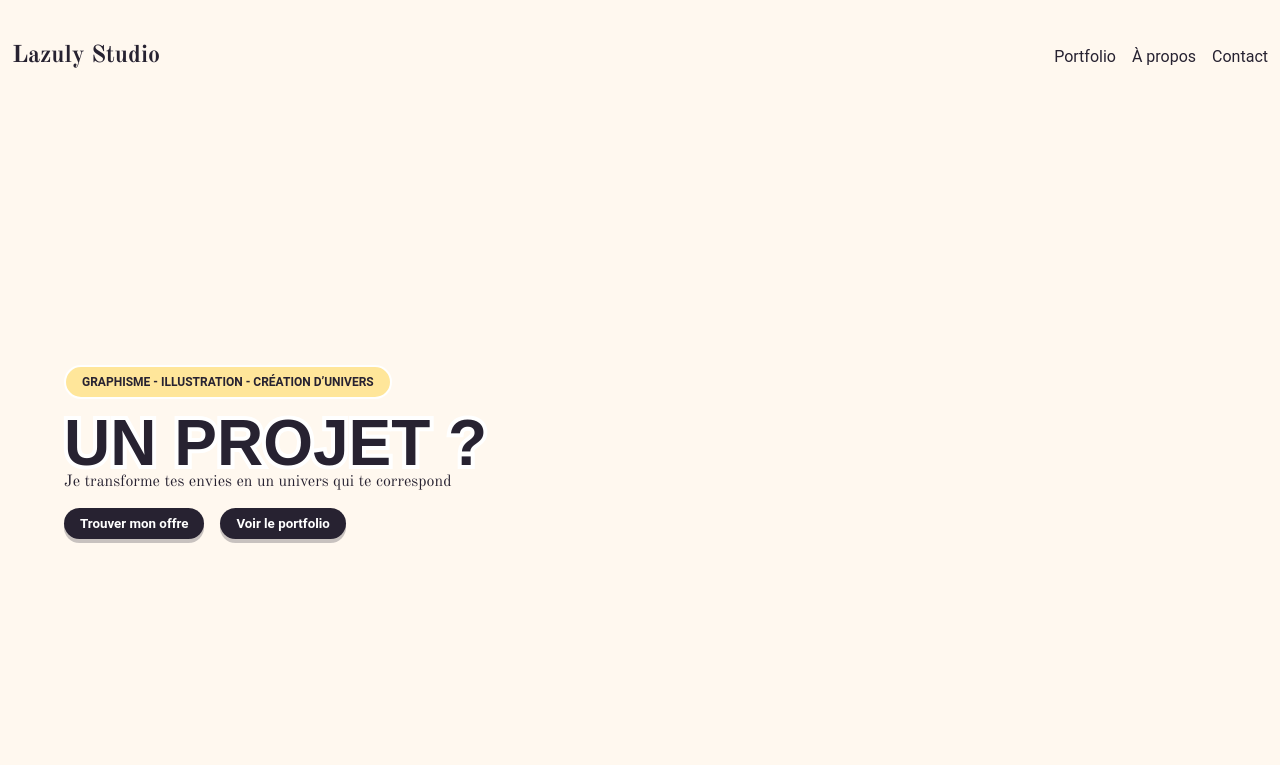
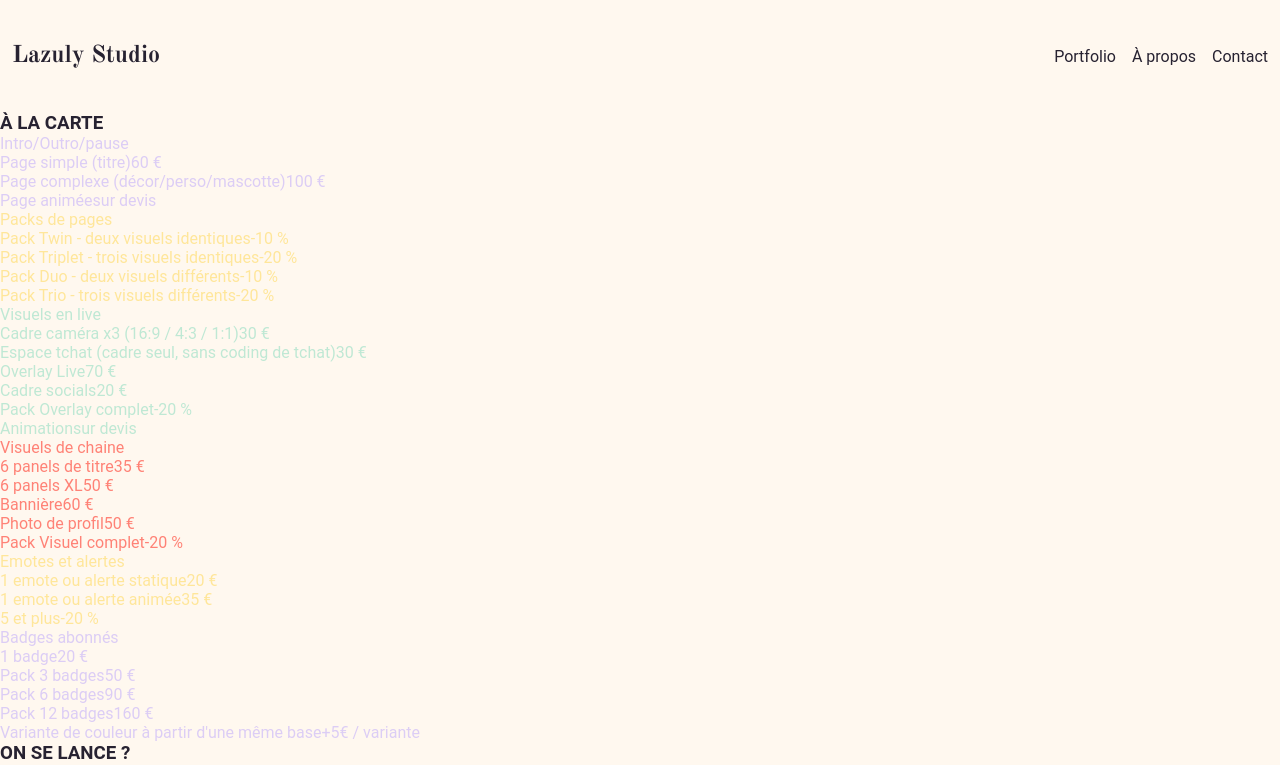
Before and after one commit to Vaganuki/LazuliStudio, a React (Vite) app: page / in a window 1280 px wide. Shown: the top 765 px of the page. Built offline with nearby package versions, Linux system fonts and the light colour scheme; a web font is replaced by a local one.

Commit message:
(dev): welp, added types, refactored stuff, and prepared the pricing pages

```diff
--- /dev/null
+++ b/src/@types/colors.d.ts
@@ -0,0 +1 @@
+export type AssetColor = 'lilac' | 'beige' | 'salmon' | 'green' | 'white' | 'yellow';
--- /dev/null
+++ b/src/@types/faq.d.ts
@@ -0,0 +1,4 @@
+export interface FAQ{
+    question: string;
+    answer: string;
+}
--- a/src/App.tsx
+++ b/src/App.tsx
@@ -1,14 +1,15 @@
 import './App.css'
 import {Footer} from "./components/core/footer/Footer.tsx";
 import {NavBar} from "./components/core/nav-bar/NavBar.tsx";
-import {Homepage} from "./components/homepage/Homepage.tsx";
+// import {Homepage} from "./components/homepage/Homepage.tsx";
+import {StreamingPricing} from "./components/pricing/streaming/StreamingPricing.tsx";
 
 function App() {
 
     return (
         <>
             <NavBar/>
-            <Homepage/>
+            <StreamingPricing/>
             <Footer/>
         </>
     )
--- a/src/components/homepage/hot_offers/HotOffers.tsx
+++ b/src/components/homepage/hot_offers/HotOffers.tsx
@@ -1,8 +1,9 @@
 import './hot_offers.scss';
+import type {AssetColor} from "../../../@types/colors";
 
 interface Offers {
     category: string;
-    color: 'lilac' | 'beige' | 'salmon' | 'green' | 'white' | 'yellow';
+    color: AssetColor;
     name: string;
     price: number;
     description: string;
--- a/src/components/homepage/trusted/Trusted.tsx
+++ b/src/components/homepage/trusted/Trusted.tsx
@@ -1,11 +1,12 @@
 import './trusted.scss'
+import type {AssetColor} from "../../../@types/colors";
 
 interface TrustedItem {
     category: string;
     title: string;
     description: string;
-    mainColor:  'lilac' | 'beige' | 'salmon' | 'green' | 'white' | 'yellow';
-    secondaryColor:  'lilac' | 'beige' | 'salmon' | 'green' | 'white' | 'yellow';
+    mainColor:  AssetColor;
+    secondaryColor:  AssetColor;
 }
 
 export function Trusted() {
--- /dev/null
+++ b/src/components/pricing/FAQ.tsx
@@ -0,0 +1,19 @@
+import type {FAQ} from "../../@types/faq";
+
+export interface FAQProps {
+    title?: string;
+    content: FAQ[];
+}
+
+export function FAQ({title, content}: FAQProps) {
+
+
+    return (
+        <div className={`FAQ${title ? `FAQ${title}` : ''}`}>
+            <h3>FAQ {title ? title : ''}</h3>
+            {content.map((QA , i) => (
+                <div key={i}><span>{QA.question}</span><span>{QA.answer}</span></div>
+            ))}
+        </div>
+    )
+}
--- /dev/null
+++ b/src/components/pricing/Launch.tsx
@@ -0,0 +1,11 @@
+export function Launch() {
+    return(
+        <div>
+            <div>
+                <h3>ON SE LANCE ?</h3>
+                <p>Remplis ce petit questionnaire pour m'aiguiller sur tes envies et besoins ! Tu recevras ensuite dans ta boite e-mail un devis tout chaud.</p>
+            </div>
+            <button>Remplir le questionnaire</button>
+        </div>
+    )
+}
--- /dev/null
+++ b/src/components/pricing/streaming/StreamingPricing.tsx
@@ -0,0 +1,183 @@
+import type {PricingGroup} from "../../../@types/pricing";
+import {FAQ, type FAQProps} from "../FAQ.tsx";
+import {Launch} from "../Launch.tsx";
+import type {MainOffer} from "../../../@types/mainOffer";
+
+export function StreamingPricing(){
+
+    const menu: PricingGroup[] = [
+        {
+            title: 'Intro/Outro/pause',
+            items: [
+                {content: 'Page simple (titre)', price: '60 €'},
+                {content: 'Page complexe (décor/perso/mascotte)', price: '100 €'},
+                {content: 'Page animée', price: 'sur devis'},
+            ],
+            headerColor: 'lilac',
+        },
+        {
+            title: 'Packs de pages',
+            items: [
+                {content: 'Pack Twin - deux visuels identiques', price: '-10 %'},
+                {content: 'Pack Triplet - trois visuels identiques', price: '-20 %'},
+                {content: 'Pack Duo - deux visuels différents', price: '-10 %'},
+                {content: 'Pack Trio - trois visuels différents', price: '-20 %'},
+            ],
+            headerColor: 'yellow',
+        },
+        {
+            title: 'Visuels en live',
+            items: [
+                {content: 'Cadre caméra x3 (16:9 / 4:3 / 1:1)', price: '30 €'},
+                {content: 'Espace tchat (cadre seul, sans coding de tchat)', price: '30 €'},
+                {content: 'Overlay Live', price: '70 €'},
+                {content: 'Cadre socials', price: '20 €'},
+                {content: 'Pack Overlay complet', price: '-20 %'},
+                {content: 'Animation', price: 'sur devis'},
+            ],
+            headerColor: 'green',
+        },
+        {
+            title: 'Visuels de chaine',
+            items: [
+                {content: '6 panels de titre', price: '35 €'},
+                {content: '6 panels XL', price: '50 €'},
+                {content: 'Bannière', price: '60 €'},
+                {content: 'Photo de profil', price: '50 €'},
+                {content: 'Pack Visuel complet', price: '-20 %'},
+            ],
+            headerColor: 'salmon',
+        },
+        {
+            title: 'Emotes et alertes',
+            items: [
+                {content: '1 emote ou alerte statique', price: '20 €'},
+                {content: '1 emote ou alerte animée', price: '35 €'},
+                {content: '5 et plus', price: '-20 %'},
+            ],
+            headerColor: 'yellow',
+        },
+        {
+            title: 'Badges abonnés',
+            items: [
+                {content: '1 badge', price: '20 €'},
+                {content: 'Pack 3 badges', price: '50 €'},
+                {content: 'Pack 6 badges', price: '90 €'},
+                {content: 'Pack 12 badges', price: '160 €'},
+                {content: 'Variante de couleur à partir d\'une même base', price: '+5€ / variante'},
+            ],
+            headerColor: 'lilac',
+        },
+    ]
+
+    const streamingOffers : MainOffer[] = [
+        {
+            title:'Pack débutant',
+            price:'dès 400 €',
+            content:[
+                'Intro / Outro identiques',
+                'Overlay live',
+                'Cadre caméra',
+                'Espace tchat',
+                'Cadre socials',
+                'Panels',
+                'Bannière',
+                'Photo de profil',
+                '3 emotes statiques',
+                '2 alertes statiques',
+            ],
+            headerColor: 'yellow',
+        },
+        {
+            title:'Pack Essentiel',
+            price:'dès 650 €',
+            content:[
+                'Intro / Outro / Pause identiques',
+                'Overlay live',
+                'Cadre caméra',
+                'Espace tchat',
+                'Cadre socials',
+                'Panels',
+                'Bannière',
+                'Photo de profil',
+                '5 emotes statiques',
+                '4 alertes statiques',
+                '6 badges abonnés identiques, couleurs différentes',
+            ],
+            headerColor: 'green',
+        },
+        {
+            title:'Pack Pro',
+            price:'dès 820 €',
+            content:[
+                'Intro / Outro / Pause différents',
+                'Overlay live',
+                'Cadre caméra',
+                'Espace tchat',
+                'Cadre socials',
+                'Panels',
+                'Bannière',
+                'Photo de profil',
+                '8 emotes: 4 statiques + 4 animées',
+                '6 alertes animées',
+                '6 badges abonnés différents',
+            ],
+            headerColor: 'lilac',
+        },
+        {
+            title:'Pack Ultime',
+            price:'dès 1090 €',
+            content:[
+                'Intro / Outro / Pause différents',
+                'Overlay live',
+                'Cadre caméra',
+                'Espace tchat',
+                'Cadre socials',
+                'Panels',
+                'Bannière',
+                'Photo de profil',
+                'Pack Overlay Complet',
+                '10 emotes: 5 statiques + 5 animées',
+                '8 alertes animées',
+                '12 badges abonnés différents',
+                'offer: écran offline et mascotte'
+            ],
+            headerColor: 'salmon',
+        },
+    ];
+
+    const streamFAQ : FAQProps = {
+        title: 'streaming',
+        content: [
+            {question:'Quels sont les délais ?', answer:'Ils dépendent du volume et de l’animation. Le planning précis est confirmé après le questionnaire et le devis.'},
+            {question:'Combien de révisions sont prévues ?', answer:'Le nombre de séries de retours est précisé au devis selon le périmètre retenu.'},
+            {question:'Quels fichiers vais-je recevoir ?', answer:'Des fichiers optimisés pour leur usage : PNG, GIF ou formats vidéo selon les éléments statiques et animés.'},
+            {question:'Est-ce compatible avec Twitch et OBS ?', answer:'Oui. Les dimensions et formats sont préparés pour les plateformes et outils indiqués dans le questionnaire, notamment Twitch et OBS.'},
+            {question:'Quels sont les droits d’utilisation ?', answer:'Les droits d’utilisation pour ta chaîne et tes plateformes sont précisés clairement dans le devis.'},
+         ]
+    }
+
+    return (
+        <>
+            <section>
+                <div>
+                    <h3>À LA CARTE</h3>
+                </div>
+                <div>
+                    {menu.map((group) => (
+                        <div key={group.title} className="test" style={{color:`var(--${group.headerColor})`}}>
+                            <span>{group.title}</span>
+                            <ul>
+                                {group.items.map(item => (
+                                    <li key={item.content}><span>{item.content}</span><span>{item.price}</span></li>
+                                ))}
+                            </ul>
+                        </div>
+                    ))}
+                </div>
+            </section>
+            <Launch/>
+            <FAQ title={streamFAQ.title} content={streamFAQ.content} />
+        </>
+    )
+}
```
Also changed, not shown: src/@types/mainOffer.d.ts (added, +8 -0 lines), src/@types/pricing.d.ts (added, +13 -0 lines).
